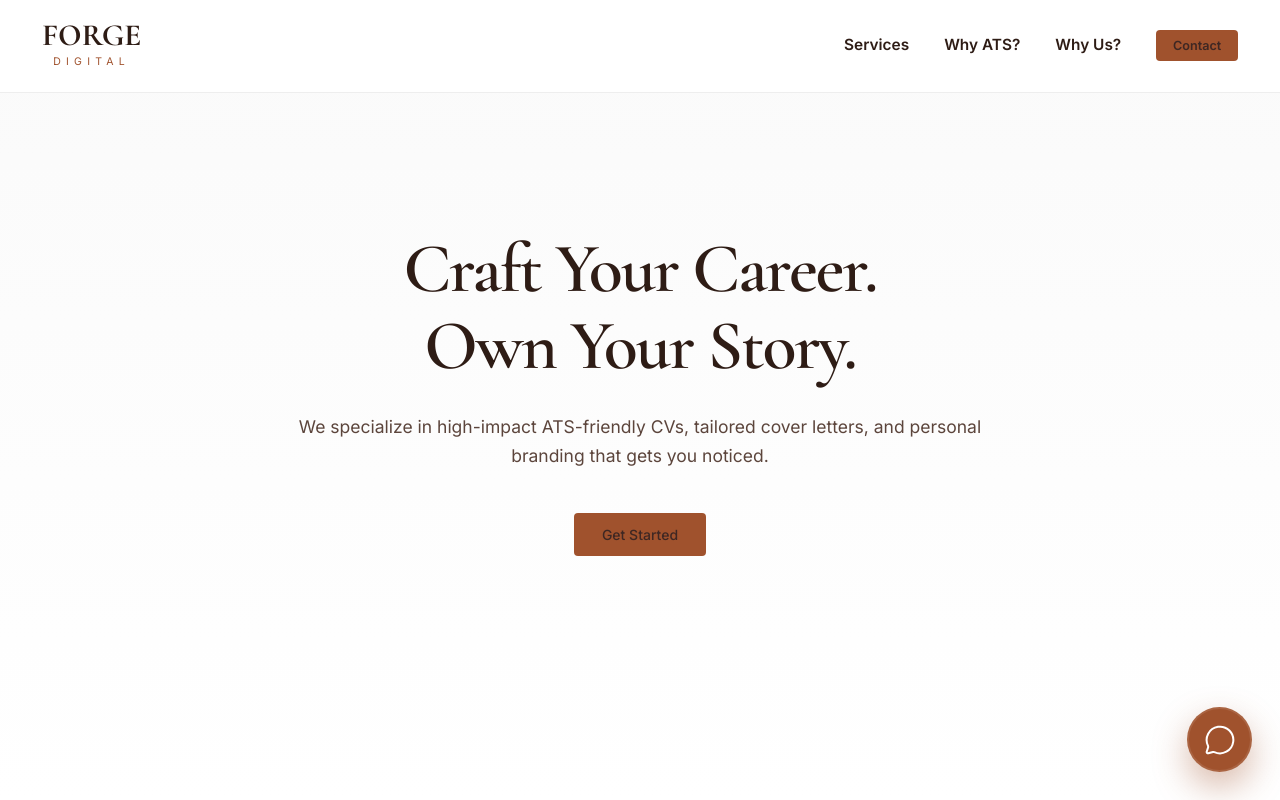
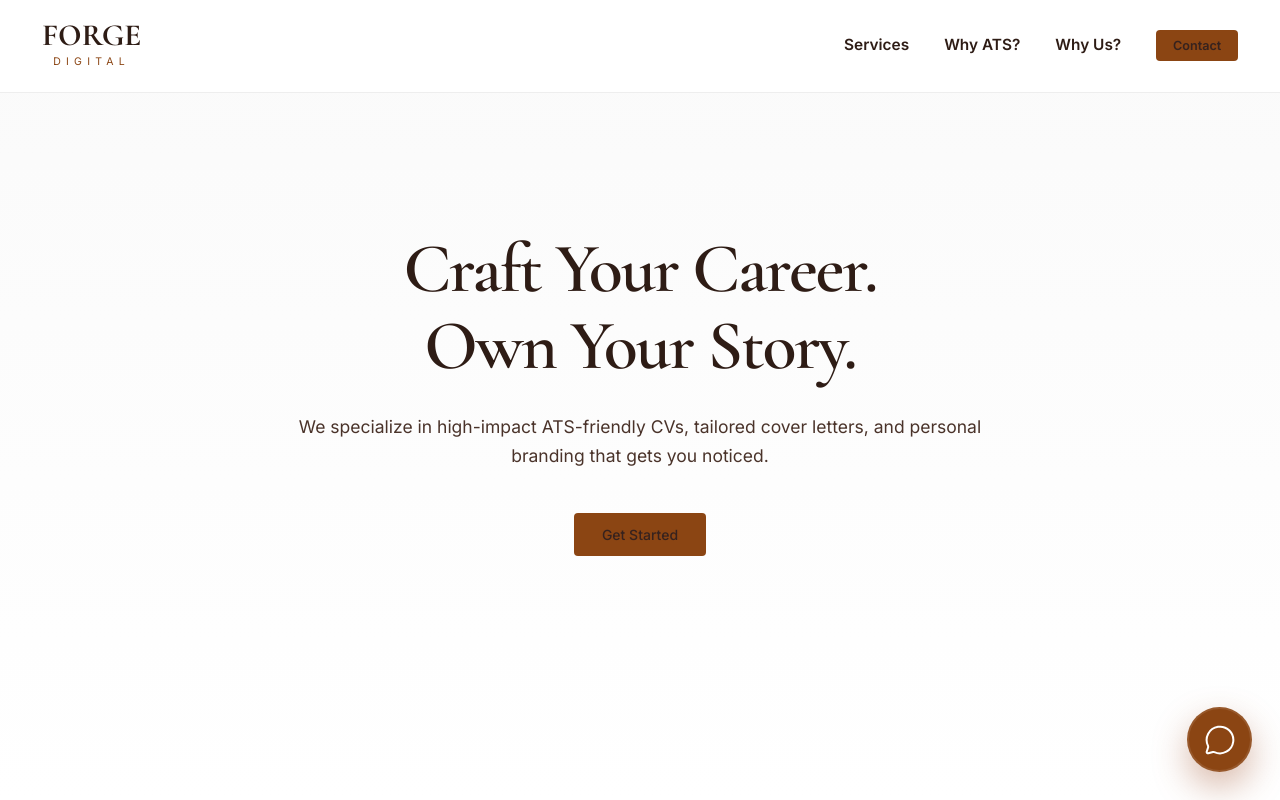
Before and after one commit to halaae/forge-digital, a React (Vite) app: page / in a window 1280 px wide. Shown: the top 800 px of the page. Built offline with nearby package versions, Linux system fonts and the light colour scheme.

Commit message:
Deepen all brown brand colors across the site

```diff
--- a/src/index.css
+++ b/src/index.css
@@ -1,14 +1,14 @@
 :root {
-  --brand: #A0522D;
-  --brand-hover: #8B4513;
-  --bg-dark: #3E2723;
-  --bg-darker: #2D1A11;
+  --brand: #8B4513; /* Rich, darker saddle brown */
+  --brand-hover: #6E320A; /* Deep mahogany for hover */
+  --bg-dark: #36221E; /* Deeper espresso background */
+  --bg-darker: #211310; /* Near-black espresso */
   --bg-light: #ffffff;
   --bg-gray: #FAF5F0;
   --text-primary: #2e1c15;
-  --text-secondary: #5c453c;
+  --text-secondary: #4a332a;
   --text-inverse: #ffffff;
-  --text-inverse-secondary: #dfcfc5;
+  --text-inverse-secondary: #d4c2bb;
 
   --font-heading: 'Cormorant Garamond', serif;
   --font-body: 'Inter', sans-serif;
```
